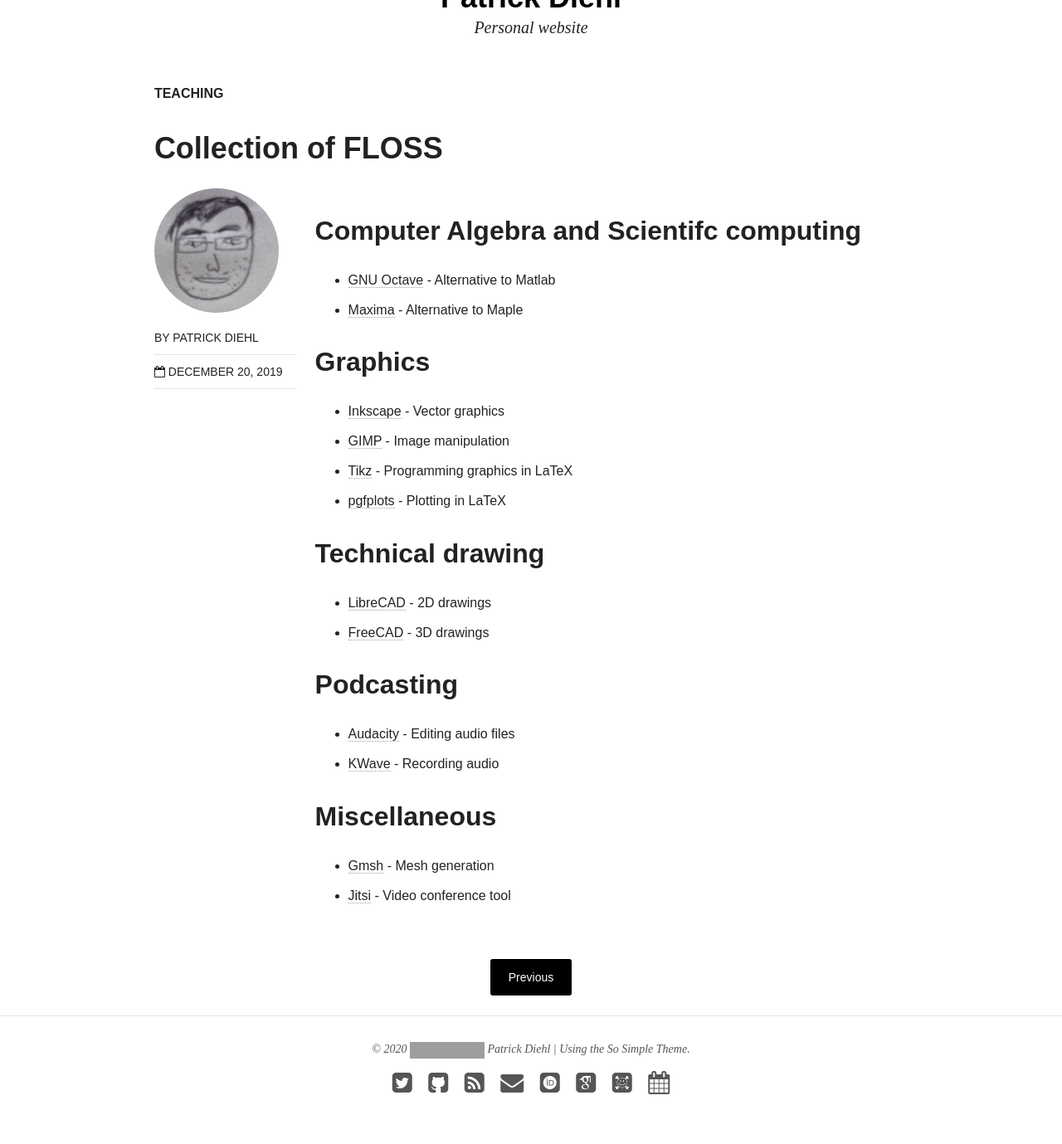
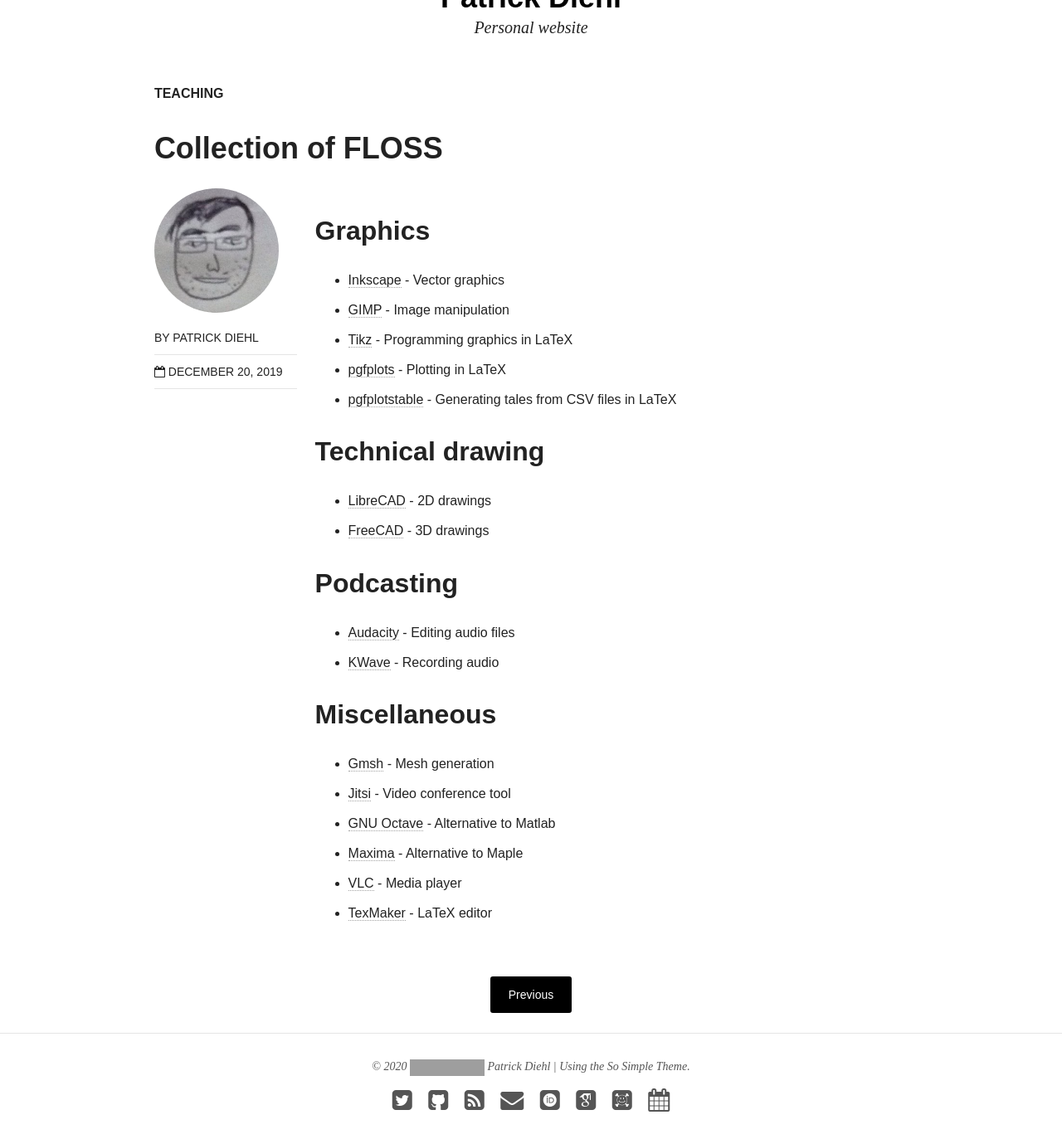
Before and after one commit to diehlpk/diehlpk.github.io, a Jekyll site: the page built from _posts/blog/2019-12-20-floss-software.md, in a window 1280 px wide and 1400 px high, scrolled down 350 px. Shown: the top 1379 px of the window at 83% size. Built offline with Jekyll 4.4.1, drawn with Linux system fonts in a browser that asks for light colours; nearby versions of some CDN libraries; some web fonts are replaced; grey boxes are pictures that could not be loaded.

Commit message:
Update blog

```diff
--- a/_posts/blog/2019-12-20-floss-software.md
+++ b/_posts/blog/2019-12-20-floss-software.md
@@ -6,18 +6,13 @@
 author: diehlpk
 ---
 
-
-## Computer Algebra and Scientifc computing
-
-* [GNU Octave](https://www.gnu.org/software/octave/) - Alternative to Matlab
-* [Maxima](http://maxima.sourceforge.net/) - Alternative to Maple
-
 ## Graphics
 
 * [Inkscape](https://inkscape.org/) - Vector graphics
 * [GIMP](https://www.gimp.org/) - Image manipulation
 * [Tikz](http://www.texample.net/tikz/) - Programming graphics in LaTeX
 * [pgfplots](https://ctan.org/pkg/pgfplots?lang=en) - Plotting in LaTeX
+* [pgfplotstable](https://ctan.org/pkg/pgfplotstable?lang=en) - Generating tales from CSV files in LaTeX
 
 ## Technical drawing
 
@@ -33,3 +28,7 @@
 
 * [Gmsh](http://gmsh.info/) - Mesh generation
 * [Jitsi](https://jitsi.org/) - Video conference tool
+* [GNU Octave](https://www.gnu.org/software/octave/) - Alternative to Matlab
+* [Maxima](http://maxima.sourceforge.net/) - Alternative to Maple
+* [VLC](https://www.videolan.org/vlc/index.html) - Media player
+* [TexMaker](https://www.xm1math.net/texmaker/) - LaTeX editor
```
